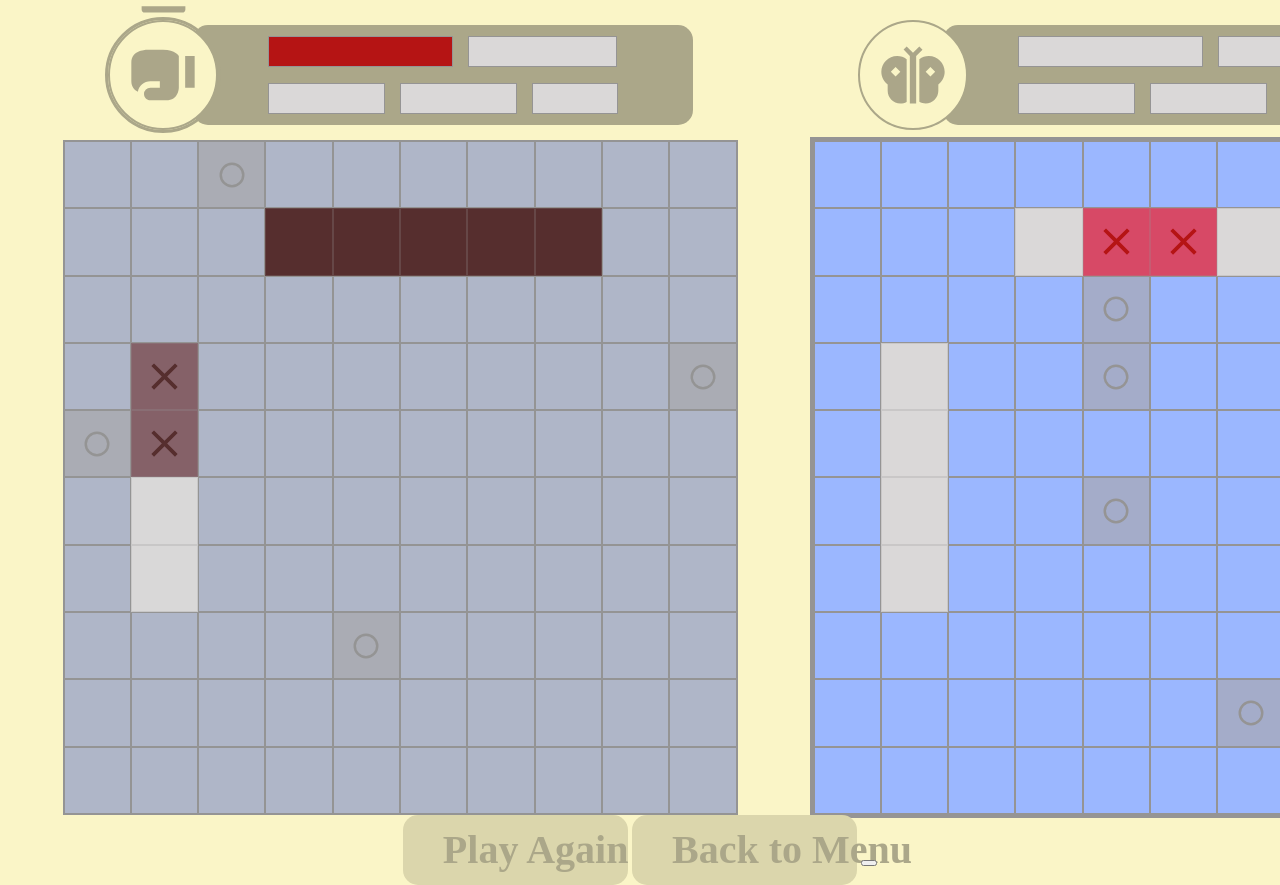
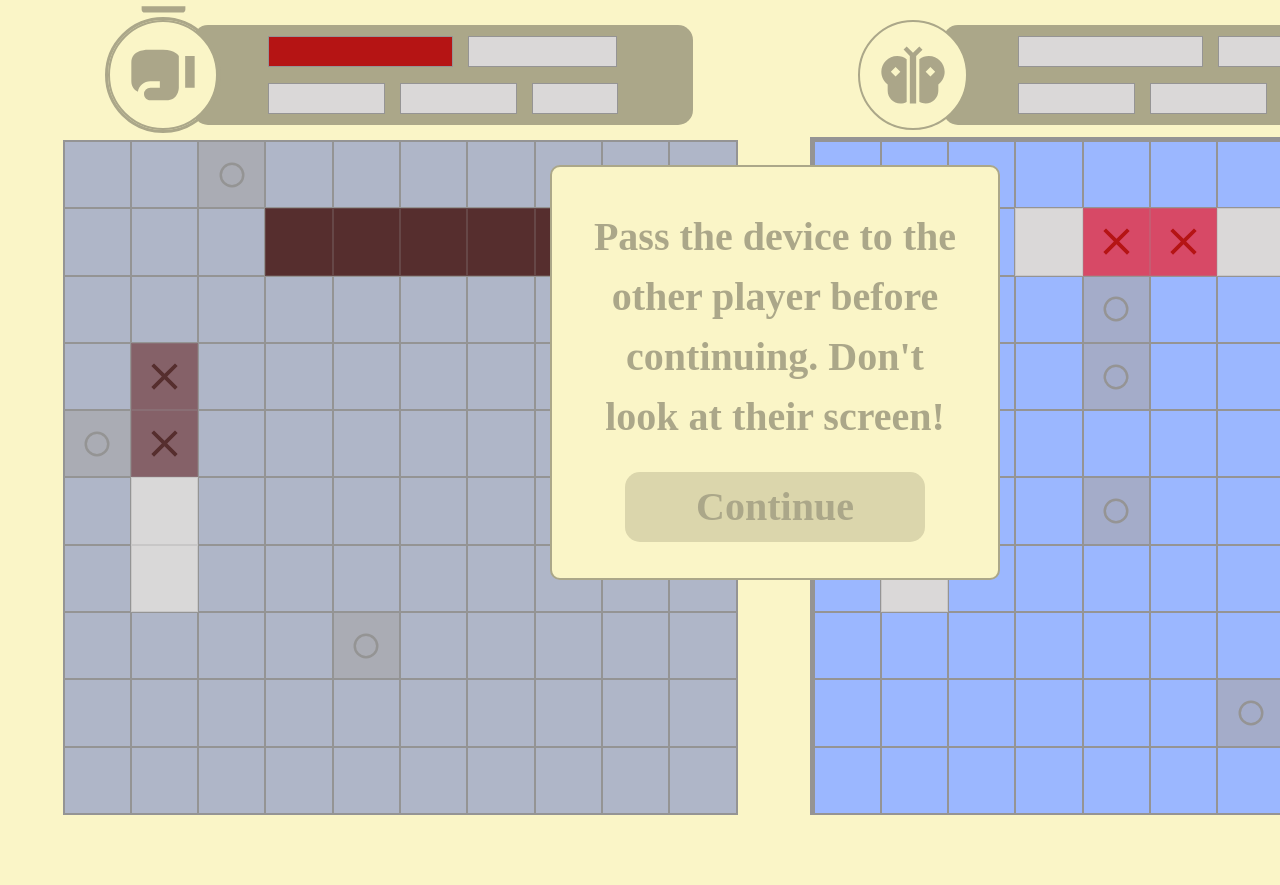
Before and after one commit to BrandonFitzpatricc/battleship, a website built with webpack: page src/template.html in a window 1280 px wide. Shown: the part 130-1015 px from the top of the page. After the commit the page ends 945 px from the top, so only its background shows below. Built offline with nearby package versions, Linux system fonts and the light colour scheme; a web font is replaced by a local one.

Commit message:
feat: write switching players prompt

```diff
--- a/src/scripts/index.js
+++ b/src/scripts/index.js
@@ -5,5 +5,3 @@ import "../stylesheets/icon-select-menu.css";
 import "../stylesheets/ship-placement-menu.css";
 import "../stylesheets/game-screen.css";
 import "../stylesheets/prompt.css";
-
-document.querySelector("#game-over-prompt").showModal();
--- a/src/stylesheets/game-over-prompt.css
+++ /dev/null
@@ -1,46 +0,0 @@
-.game-over-prompt {
-  position: relative;
-  z-index: 1;
-  top: -650px;
-  width: 1500px;
-  margin: auto;
-
-  & * {
-    outline: none;
-  }
-
-  & .content {
-    position: relative;
-    width: 450px;
-    height: 430px;
-    margin: auto;
-    background-color: var(--light-beige);
-    border: 2px solid var(--darker-beige);
-    padding: 50px;
-    border-radius: 10px;
-
-    & .text-btn {
-      width: 300px;
-
-      &:first-child {
-        margin: 40px 0 75px 0;
-      }
-    }
-
-    & .close-btn {
-      background-color: transparent;
-      background-image: url("../icons/button-icons/close-outline.svg");
-      width: 50px;
-      height: 50px;
-      border: none;
-      padding: 0;
-      position: absolute;
-      top: 5px;
-      right: 5px;
-
-      &:hover {
-        background-image: url("../icons/button-icons/close-filled.svg");
-      }
-    }
-  }
-}
--- a/src/stylesheets/prompt.css
+++ b/src/stylesheets/prompt.css
@@ -12,12 +12,20 @@
   & .content {
     position: relative;
     width: 450px;
-    height: 430px;
+    height: 415px;
     margin: auto;
     background-color: var(--light-beige);
     border: 2px solid var(--darker-beige);
-    padding: 50px;
+    padding: 40px;
     border-radius: 10px;
+
+    & .prompt-text {
+      font-size: 40px;
+      color: var(--darker-beige);
+      font-family: "Stick No Bills";
+      font-weight: bold;
+      margin-bottom: 25px;
+    }
 
     & .text-btn {
       width: 300px;
--- a/src/template.html
+++ b/src/template.html
@@ -533,12 +533,22 @@
       </div>
     </div>
 
-    <div id="game-over-prompt" class="game-over-prompt">
+    <div id="switching-players-prompt" class="prompt">
+      <div class="content">
+        <div class="prompt-text">
+          Pass the device to the other player before continuing. Don't look at
+          their screen!
+        </div>
+        <button id="continue-btn" class="text-btn">Continue</button>
+      </div>
+    </div>
+
+    <!-- <div id="game-over-prompt" class="prompt">
       <div class="content">
         <button class="text-btn play-again">Play Again</button>
         <button class="text-btn back-to-menu">Back to Menu</button>
-        <button class="close-btn"></button>
+        <button id="close-prompt" class="close-btn"></button>
       </div>
-    </div>
+    </div> -->
   </body>
 </html>
```
